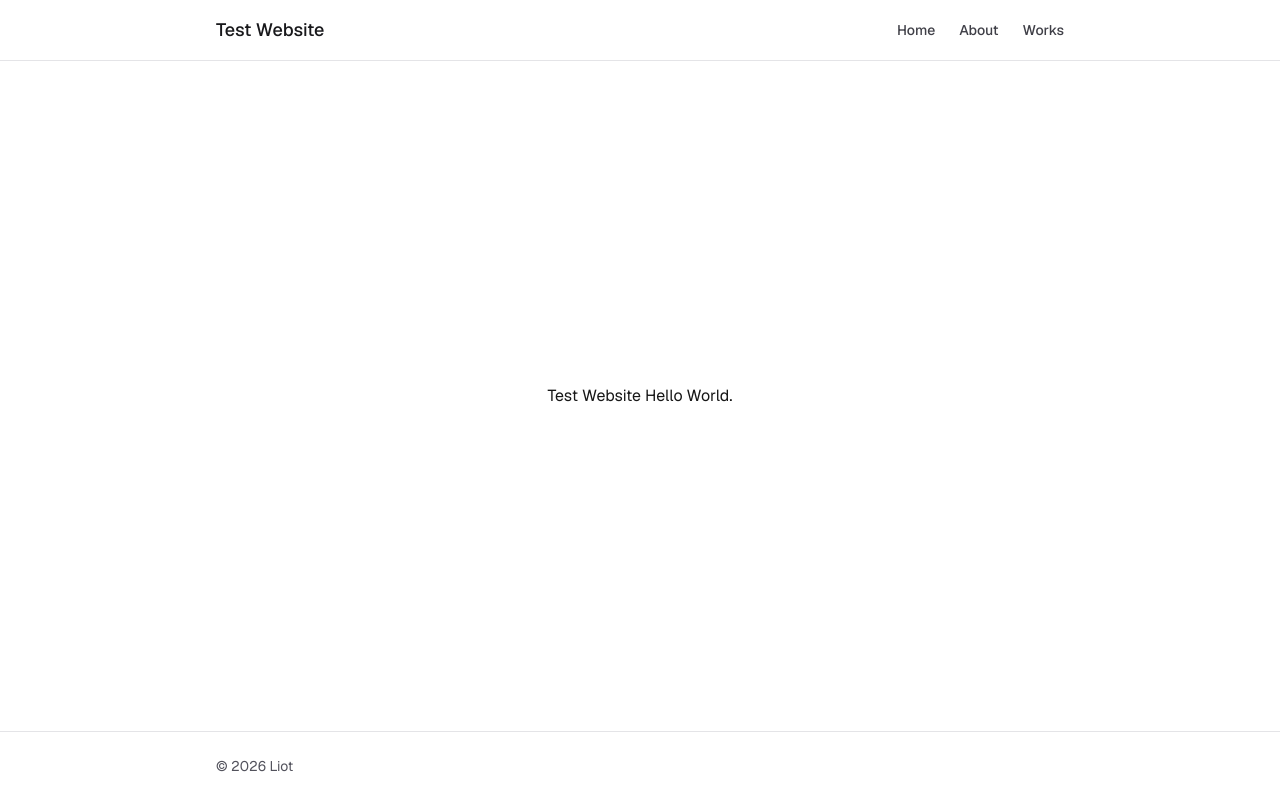
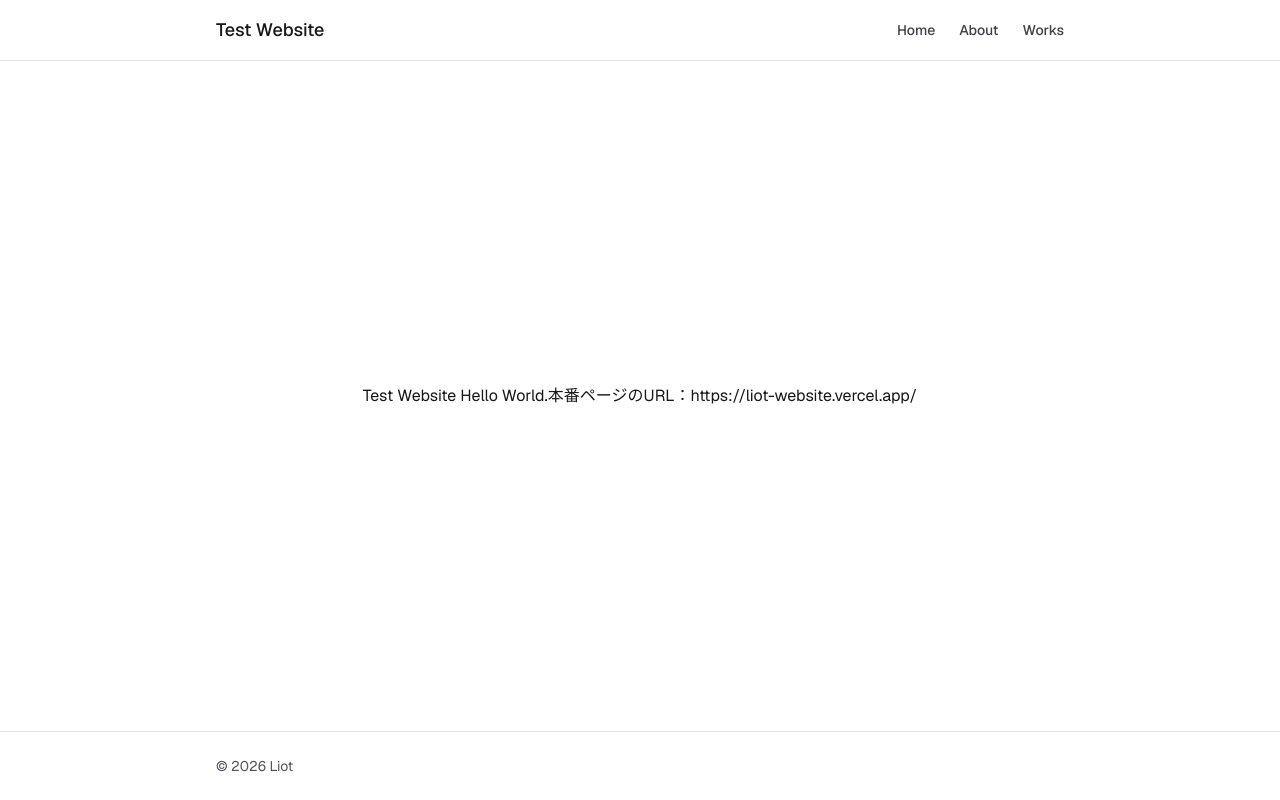
Before and after one commit to kams3261/liot-website, a Next.js app: page / in a window 1280 px wide. Built offline with nearby package versions, Linux system fonts and the light colour scheme.

Commit message:
テキスト追加

```diff
--- a/src/app/page.tsx
+++ b/src/app/page.tsx
@@ -2,6 +2,7 @@ export default function Home() {
   return (
     <div className="mx-auto flex w-full flex-1 items-center justify-center px-4 py-10 text-center sm:px-6 sm:py-16">
       <p>Test Website Hello World.</p>
+      <p>本番ページのURL：https://liot-website.vercel.app/</p>
     </div>
   );
 }
```
